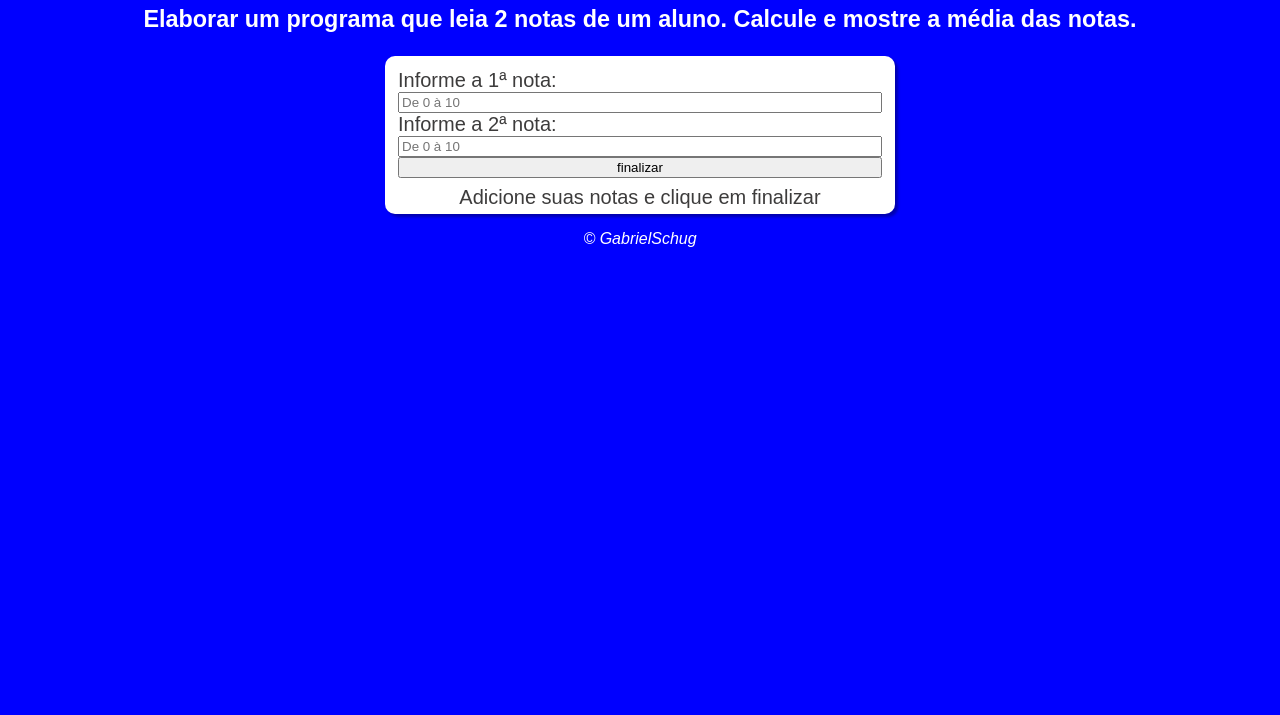
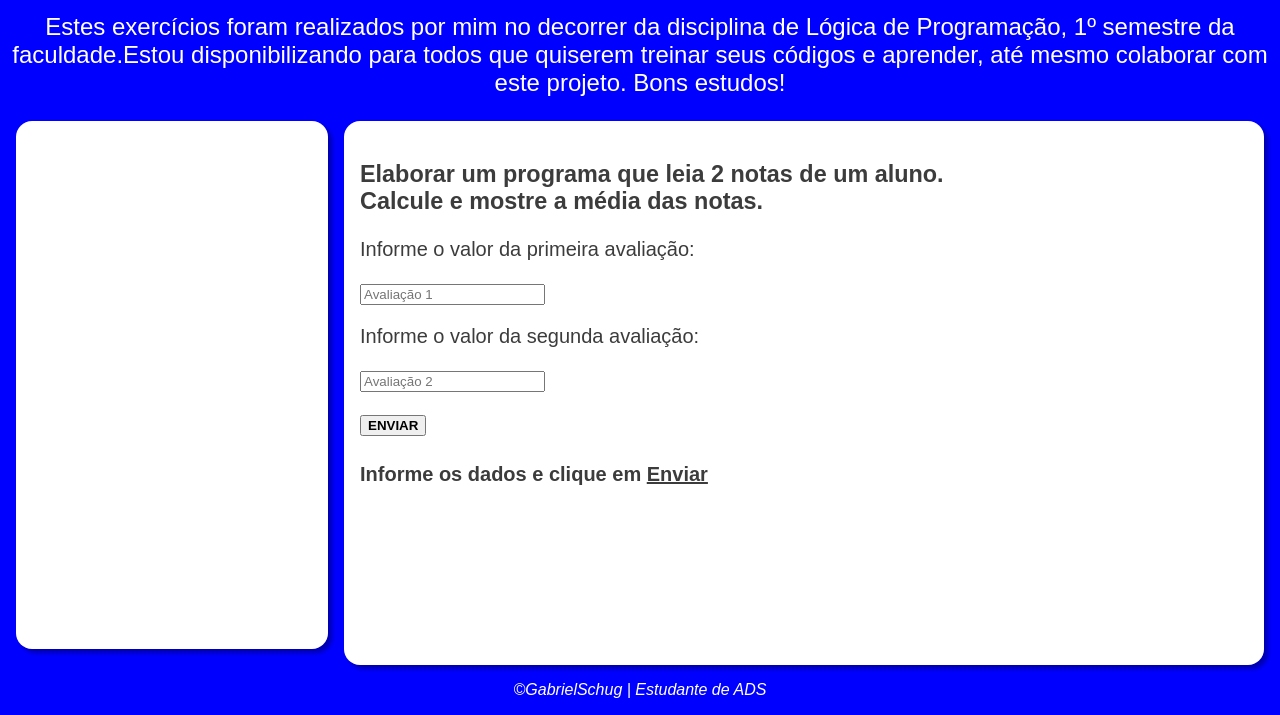
Before and after one commit to gabrielschug/javascript-exercicios, a plain HTML site: page index.html in a window 1280 px wide. Shown: the part 93-808 px from the top of the page. Drawn offline with Linux system fonts and the light colour scheme.

Commit message:
add inputs

```diff
--- a/index.html
+++ b/index.html
@@ -6,27 +6,27 @@
     <title>Exercícios Javascript</title>
     <link rel="stylesheet" href="style.css">
 </head>
+
 <body>
-    <header>
-        <h1>Média de Avaliações</h1>
-        <h3>Elaborar um programa que leia 2 notas de um aluno. Calcule e mostre a média das notas.</h3>
+    <header class="cabecalho">
+        <h1  class="titulo"></h1>
+        <p class="subtitulo"></p>
     </header>
 
-    <section>
-        <div class="form">
-            <label for="">Informe a 1ª nota:</label>
-            <input type="number" placeholder="De 0 à 10" name="number1" id="number1" min="1" max="10">
-            <label for="">Informe a 2ª nota:</label>
-            <input type="number" placeholder="De 0 à 10" name="number2" id="number2" min="1" max="10">
-            <input type="button" value="finalizar" onclick="finalizar()">
-        </div>
-        <div id="res">
-            Adicione suas notas e clique em finalizar
-        </div>
-    </section>
+    <main>
+        <section class="barra__lateral">
+        </section>
+        <section class="programa">
+            <div id="exercicios">
+            </div>
+            <div id="resultado">
+            </div>
+        </section>
+    </main>
+
     <footer>
-        <p>&copy; GabrielSchug</p>
+        <p>&copy;GabrielSchug | Estudante de ADS</p>
     </footer>
-    <script src="script.js"></script>
+<script src="script.js"></script>
 </body>
 </html>
--- a/script.js
+++ b/script.js
@@ -1,66 +1,51 @@
+// Trazendo as Entradas
+let titulo = document.querySelector('.titulo')
+let subtitulo = document.querySelector('.subtitulo')
+let exercicios = document.querySelector('#exercicios')
+let resultado = document.querySelector('#resultado')
 
-// Trazendo as Entradas
-let num = document.querySelector('input#fnum') // Número
-let lista = document.querySelector('select#lista') // Lista
-let resultado = document.querySelector('div#resultado') // Div__Resultado
+// Título da página
+titulo.innerHTML= "Execícios de JavaScript"
+subtitulo.innerHTML = "Estes exercícios foram realizados por mim no decorrer da disciplina de Lógica de Programação, 1º semestre da faculdade.Estou disponibilizando para todos que quiserem treinar seus códigos e aprender, até mesmo colaborar com este projeto. Bons estudos!"
 
-// Array que será analisado os dados
-let valores = [] // Vetor
+// Criando DESCRIÇÃO
+let descricao = document.createElement('h3')
+descricao.setAttribute('id','descricao')
+exercicios.appendChild(descricao)
+descricao.innerHTML = 'Elaborar um programa que leia 2 notas de um aluno. <br>Calcule e mostre a média das notas.'
 
-// Verificar se o num é maior que 1 e menor que 100:
-function isNumero(n) { if(Number(n) > 0 && Number(n) < 101 ) {return true} else {return false}
-}
+// Criando RESULTADO
+let res = document.createElement('h4')
+res.setAttribute('id','res')
+resultado.appendChild(res)
+res.innerHTML = 'Informe os dados e clique em <u>Enviar</u>'
 
-// Verificar se o num não está contido no Vetor:
-function inValores(n, l) { if( valores.indexOf(Number(n)) != -1 ) {return true} else {return false}
-}
+// Criando ENTRADAS
+let label = document.createElement('p')
+exercicios.appendChild(label)
+label.innerText='Informe o valor da primeira avaliação:'
+
+let num1 = document.createElement('input')
+num1.setAttribute('type','number')
+num1.setAttribute('placeholder','Avaliação 1')
+num1.setAttribute('id','num1')
+exercicios.appendChild(num1)
 
 
-// Adicionar o num no Vetor, se passar nas condições:
-function adicionar() {
-    if (isNumero(num.value) && !inValores(num.value, valores)) {  // Se num foi valor e não está no Vetor
+let label2 = document.createElement('p')
+exercicios.appendChild(label2)
+label2.innerText='Informe o valor da segunda avaliação:'
 
-        valores.push(Number(num.value)) // Adiciona o num no Vetor
+let num2 = document.createElement('input')
+num2.setAttribute('type','number')
+num2.setAttribute('placeholder','Avaliação 2')
+num2.setAttribute('id','num1')
+exercicios.appendChild(num2)
 
-        let adicionarOpcao = document.createElement('option') // Criar elemento Option
-        adicionarOpcao.text = `Valor ${num.value} adicionado` // Incluir texto no Option
-        lista.appendChild(adicionarOpcao) // Adicionar option na lista
+let quebradelinha = document.createElement('p')
+exercicios.appendChild(quebradelinha)
 
-    } else{
-        alert(`[ERRO] Valor Adicionado Inválido!`) // se não... Informa erro
-
-    }
-    res.innerHTML = ""
-    num.value = "" // apagar último valor do input
-    num.focus() // leva o cursor pra dentro do input
-}
-
-function finalizar(){
-    if (valores.length == 0) {
-        alert("[ERRO] Adicione números antes de Finalizar")
-    } else{
-        let cont = valores.length
-
-        let soma = 0
-        let maior = valores[0]
-        let menor = valores[0]
-        for (let posicao in valores){
-            soma += valores[posicao]
-
-            if (valores[posicao] > maior)
-                maior = valores[posicao]
-
-            if (valores[posicao] < menor)
-                menor = valores[posicao]
-        }
-
-        let media = (soma / cont)
-
-        res.innerHTML = ""
-        res.innerHTML = `Ao todo, temos ${cont} números cadastrados.<br>` +
-        `O maior valor informado foi ${maior}<br>` +
-        `O menor valor informado foi ${menor}.<br>` +
-        `Somando todos valores temos ${soma}.<br>` +
-        `A média dos valores digitados é ${media}.`
-    }
-}
+let enviar = document.createElement('button')
+enviar.setAttribute('onclick','enviar()')
+exercicios.appendChild(enviar)
+enviar.innerHTML='<b>ENVIAR</b>'
--- a/style.css
+++ b/style.css
@@ -8,51 +8,50 @@ header{
     text-align: center;
 }
 
-section{
+.titulo {
+    font-size: 32pt;
+}
+.subtitulo {
+    font-size: 18pt;
+}
+
+main{
+    display: flex;
+    gap: 1rem;
+    margin: 0.5rem;
+}
+
+.barra__lateral{
+    width: 40vh;
+    height: 32rem;
     background: white;
     color: #3d3c3c;
-    width: 500px;
-    margin: auto;
-    padding: 5px;
-    border-radius: 10px;
-    box-shadow: 3px 3px 3px rgba(0, 0, 0, 0.318);
-    text-align: center;
+    padding: 0.5rem;
+    border-radius: 1rem;
+    box-shadow: 4px 4px 4px rgba(0, 0, 0, 0.318);
 }
 
-
-.form{
+.programa {
     display: flex;
     flex-direction: column;
-    padding: 0.5rem;
+    width: 120vh;
+    height: 32rem;
+    background: white;
+    color: #3d3c3c;
+    padding: 1rem;
+    border-radius: 1rem;
+    box-shadow: 4px 4px 4px rgba(0, 0, 0, 0.318);
 }
-
-/* .juntos {
-    display: flex;
-    height: 50px;
-    align-items: center;
-    justify-content: space-around;
-} */
 
 footer{
     text-align: center;
     font: italic 12pt Arial;
 }
 
-.selecao {
-    display: flex;
-    justify-content: center;
-    padding: 0.5rem;
-    gap: 0.5rem;
+.caixa__conhecimento {
+    padding: 4px 12px 4px 12px;
+    background-color: #3d3c3c;
+    margin: auto;
+    color: white;
+    border-radius: 48px;
 }
-
-select {
-    width: 200px;
-}
-
-.lista {
-    width: 200px;
-}
-label{
-    display: flex;
-    justify-content: start;
-}
```
